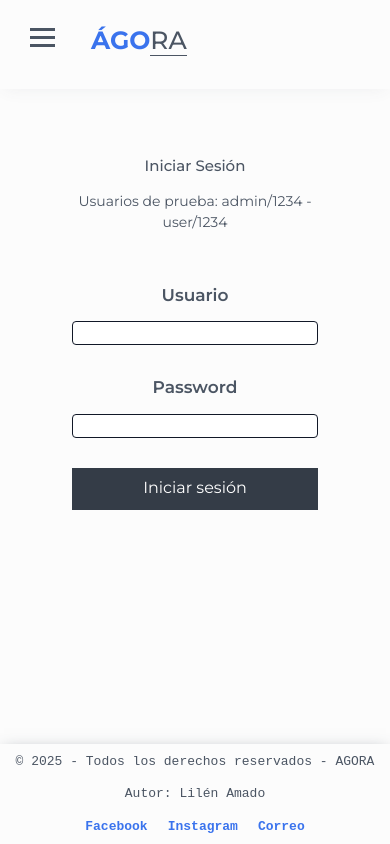
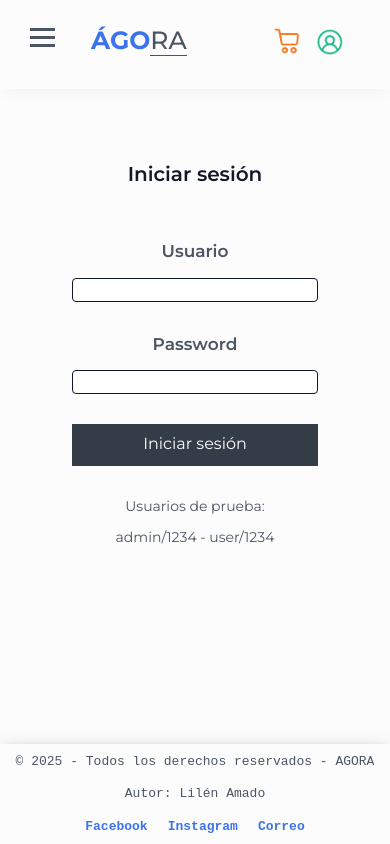
Before and after one commit to LilenAmado/ecommerce_TTech, a React (Vite) app: page /login in a window 390 px wide. Built offline with nearby package versions, Linux system fonts and the light colour scheme; no server answers.

Commit message:
hamburguer icons

```diff
--- a/src/components/General/Auth/Auth.css
+++ b/src/components/General/Auth/Auth.css
@@ -19,6 +19,7 @@
     padding-left: 10px;
     padding-right: 10px;
     /* width: 23%; */
+    margin-bottom: 30px;
 }
 
 .btn-logout:hover, .btn-login:hover {
@@ -57,8 +58,8 @@
     text-align: center;
     display: block;
     margin-top: 10px;
-    margin-bottom: 50px;
 }
+
 .span-login-error{
     font-family: var(--font-main);
     font-size: 14px;
@@ -103,6 +104,11 @@
     display: block;
 }
 
+.title-login{
+    text-align: center;
+    margin-bottom: 50px;
+}
+
 @media (max-width: 1000px){
     .login-container{
         width: 70%;
--- a/src/components/General/Auth/Login.jsx
+++ b/src/components/General/Auth/Login.jsx
@@ -31,8 +31,9 @@ const Login = () => {
   return (
     <>
       <form onSubmit={handleSubmit} className='login-container'>
-        <Text element={'subtitle'} text={'Iniciar sesión'} />
-        <span className='span-login-info'>Usuarios de prueba: admin/1234 - user/1234</span>
+        <div className='title-login'>
+          <Text element={'title'} text={'Iniciar sesión'} />
+        </div>
 
         {/* User */}
         <div className='container-user'>
@@ -59,6 +60,9 @@ const Login = () => {
 
         {!isAuthenticated && <span className='span-login-error'>Usuario o contraseña incorrecta</span>}
 
+        <span className='span-login-info'>Usuarios de prueba: </span>
+        <span className='span-login-info'>admin/1234 - user/1234</span>
+
       </form>
     </>
   )
--- a/src/components/General/Header/Header.css
+++ b/src/components/General/Header/Header.css
@@ -132,9 +132,25 @@ header > .search-container > input{
     transform: rotate(-45deg) translate(6px, -6px);
 }
 
+.icons-container{
+    display: flex;
+    margin-top: 30px;
+    justify-content: space-around;
+    gap: 25px;
+}
+
+.icons-container > li:last-child{
+    margin-top: 1px;
+}
+
+
+
 /* NAV MOBILE */
 @media (max-width: 1000px) {
-
+    .hamburguericons{
+        margin-left: 80%;
+        padding-right: 40px;
+    }
     nav {
         position: absolute;
         top: 70px;
@@ -176,3 +192,27 @@ header > .search-container > input{
         display: flex;
     }
 }
+
+@media (max-width: 873px) {
+    .hamburguericons{
+        margin-left: 70%;
+    }
+}
+
+@media (max-width: 651px) {
+    .hamburguericons{
+        margin-left: 60%;
+    }
+}
+
+@media (max-width: 495px) {
+    .hamburguericons{
+        margin-left: 45%;
+    }
+}
+
+@media (max-width: 423px) {
+    .hamburguericons{
+        margin-left: 30%;
+    }
+}
--- a/src/components/General/Header/Header.jsx
+++ b/src/components/General/Header/Header.jsx
@@ -53,7 +53,21 @@ const Header = () =>{
             > Ayuda</Link>
           </li>
 
-          <li onClick={() => setIsHovered(!isHovered)} >
+          {/* <li onClick={() => setIsHovered(!isHovered)} >
+            <Link>
+              <img src={shoppingCart} className='shopping-cart'/>
+            </Link>
+          </li>
+
+          <li>
+            <Link to={user ? `/${user}` : '/login'}>
+              <img src={userIcon} className='shopping-cart'/>
+            </Link>
+          </li> */}
+        </ul>
+      </nav>
+      <div className={`icons-container hamburguericons`}>
+         <li onClick={() => setIsHovered(!isHovered)} >
             <Link>
               <img src={shoppingCart} className='shopping-cart'/>
             </Link>
@@ -64,8 +78,7 @@ const Header = () =>{
               <img src={userIcon} className='shopping-cart'/>
             </Link>
           </li>
-        </ul>
-      </nav>
+      </div>
     </header>
   )
 }
```
